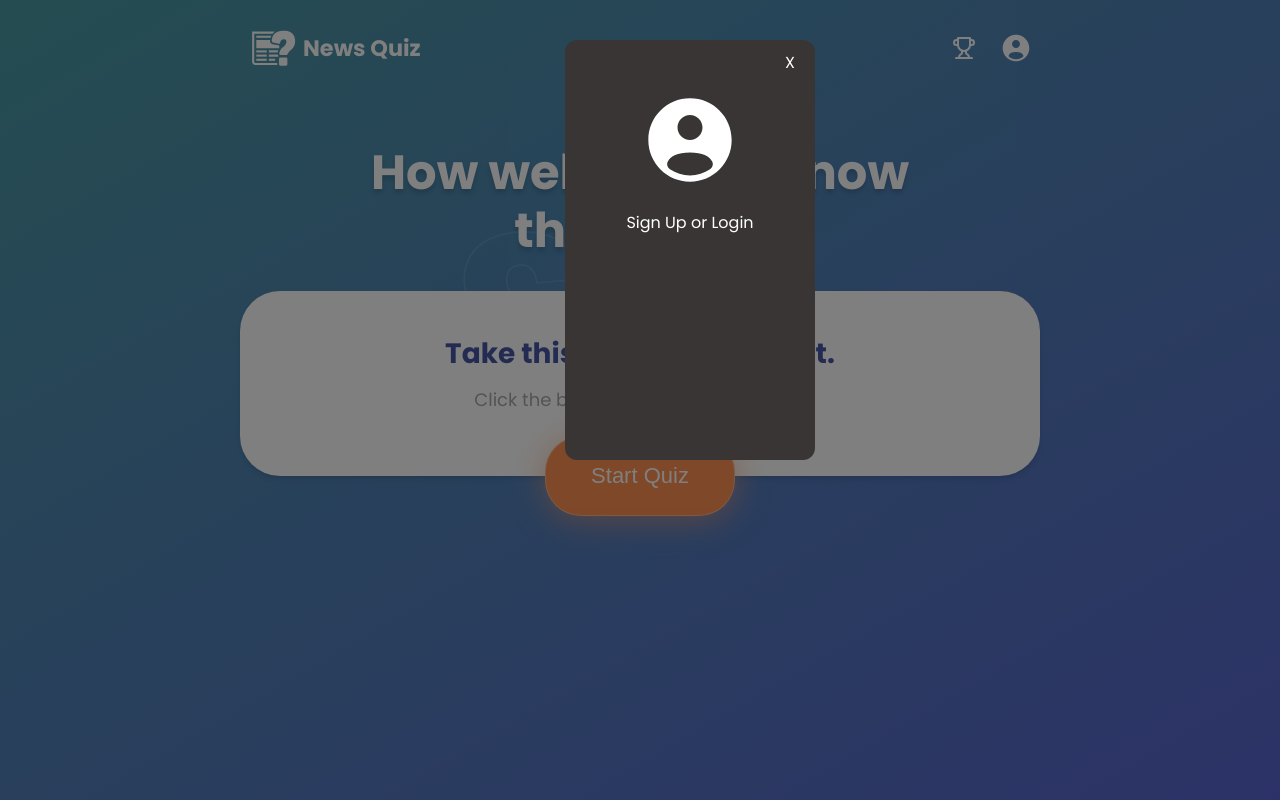
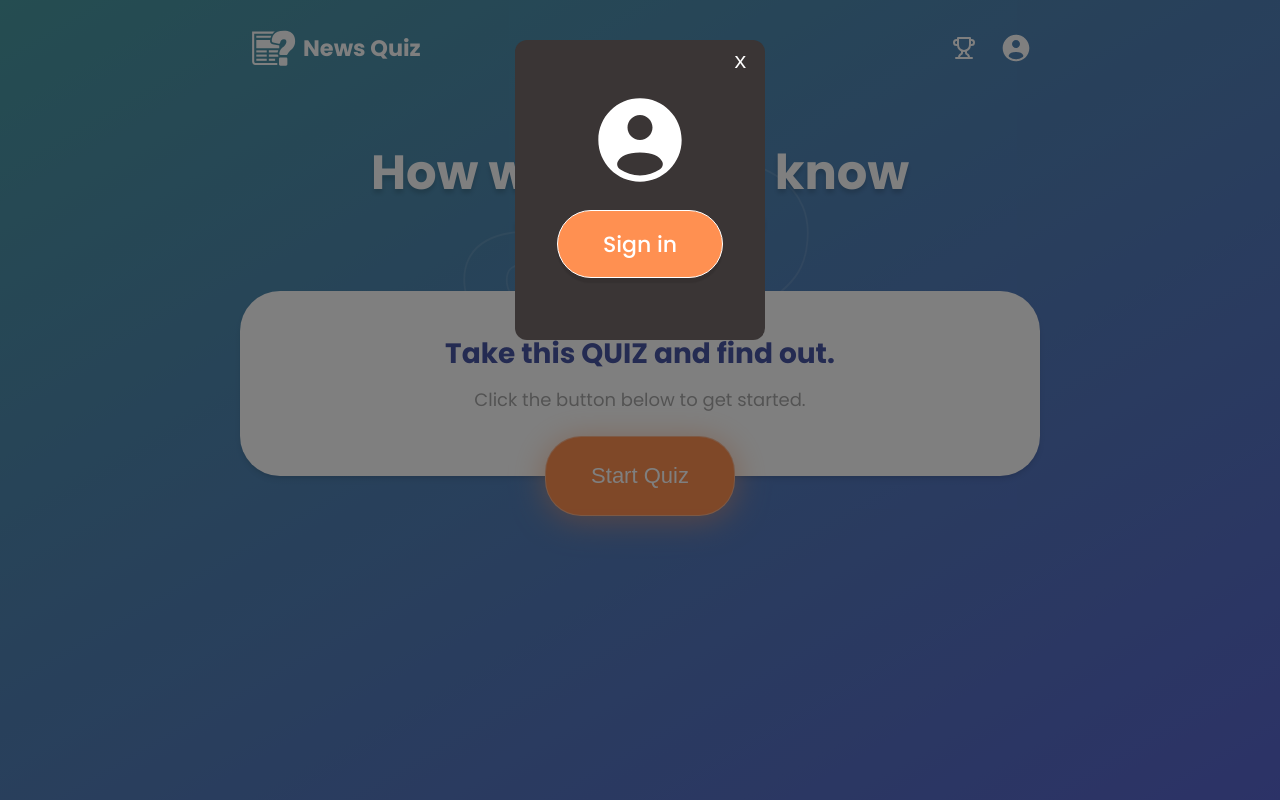
Before and after one commit to ayushsaranGithuB/news-quiz-app, a Next.js app: page / in a window 1280 px wide. Both pictures are taken after a click on the element 1016 px from the left and 48 px from the top of the page. Built offline with nearby package versions, Linux system fonts and the light colour scheme; no server answers.

Commit message:
better modal

```diff
--- a/components/Header.jsx
+++ b/components/Header.jsx
@@ -27,10 +27,10 @@ function UserModal() {
                         () => {
                             document.querySelector('.profilemodal').style.display = 'none';
                         }
-                    }>X</span>
+                    }>x</span>
                     <Avatar />
                     {/* <a href="/profile"> My Profile</a> */}
-                    <a href="/api/auth/logout" title="Logout">Log Out</a>
+                    <a href="/api/auth/logout" className='button' title="Logout">Log Out</a>
                     {user.roleType.includes("Admin") ? <a href="/admin" title="Admin Panel">Admin Panel</a> : null}
                 </div>
             </div>
@@ -43,9 +43,9 @@ function UserModal() {
                     () => {
                         document.querySelector('.profilemodal').style.display = 'none';
                     }
-                }>X</span>
+                }>x</span>
                 <Avatar />
-                <a href="/api/auth/login" title="Sign Up or Login">Sign Up or Login</a>
+                <a className='button' href="/api/auth/login" title="Sign Up or Login">Sign in</a>
             </div>
         </div>
     );
--- a/styles/globals.css
+++ b/styles/globals.css
@@ -104,10 +104,10 @@ div.avatar span {
 .profilemodal .modal-content {
   position: absolute;
   top: 5%;
-  left: calc(50% - 75px);
+  left: calc(50% - 125px);
   width: 150px;
   background: #3a3535;
-  height: 40%;
+  min-height: 25%;
   border-radius: 12px;
   display: flex;
   flex-direction: column;
@@ -122,7 +122,9 @@ div.avatar span {
   cursor: pointer;
   position: absolute;
   top: 10px;
-  right: 20px;
+  right: 18px;
+  font-size: 22px;
+  font-family: monospace;
 }
 
 .profilemodal {
```
